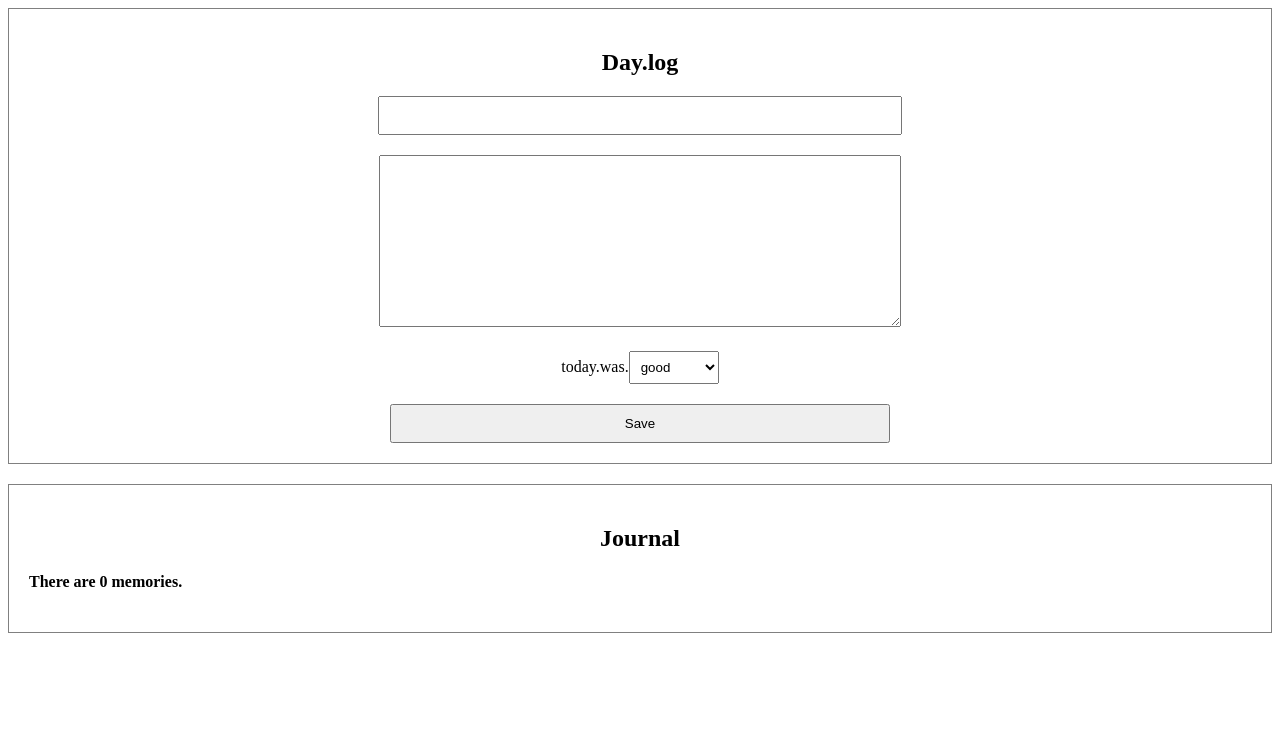
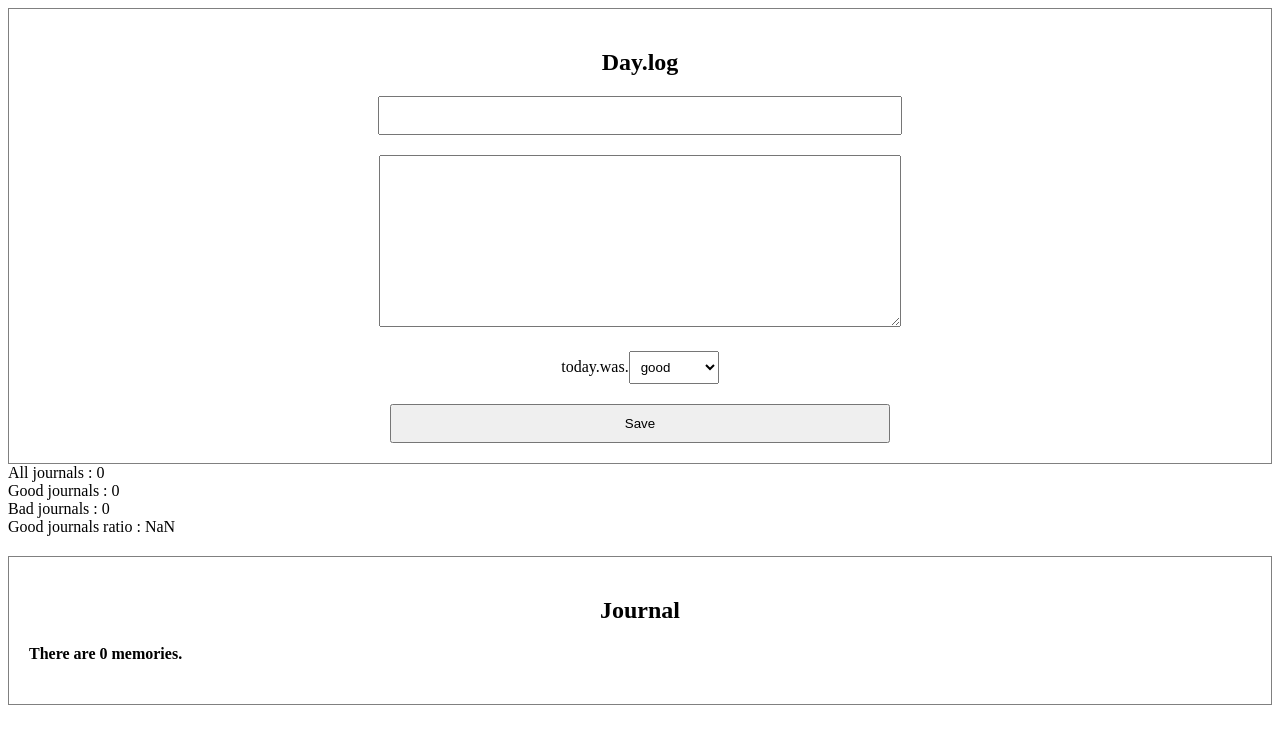
Before and after one commit to chanoyoung/react-diary, a React (Create React App) app: page / in a window 1280 px wide. Shown: the top 744 px of the page. Built offline with nearby package versions, Linux system fonts and the light colour scheme.

Commit message:
Add diary analysis

```diff
--- a/src/App.js
+++ b/src/App.js
@@ -1,5 +1,5 @@
 import "./App.css";
-import { useState, useRef, useCallback } from "react";
+import { useState, useRef, useMemo, useCallback } from "react";
 import DiaryEditor from "./DiaryEditor";
 import DiaryList from "./DiaryList";
 
@@ -33,9 +33,22 @@ function App() {
     );
   }, []);
 
+  const getDiaryAnalysis = useMemo(() => {
+    const goodCount = data.filter((it) => it.score >= 3).length;
+    const badCount = data.length - goodCount;
+    const goodRatio = (goodCount / data.length) * 100;
+    return { goodCount, badCount, goodRatio };
+  }, [data.length]);
+
+  const { goodCount, badCount, goodRatio } = getDiaryAnalysis;
+
   return (
     <div className="App">
       <DiaryEditor onSave={onSave} />
+      <div>All journals : {data.length}</div>
+      <div>Good journals : {goodCount}</div>
+      <div>Bad journals : {badCount}</div>
+      <div>Good journals ratio : {goodRatio}</div>
       <DiaryList diaryList={data} onDelete={onDelete} onEdit={onEdit} />
     </div>
   );
```
